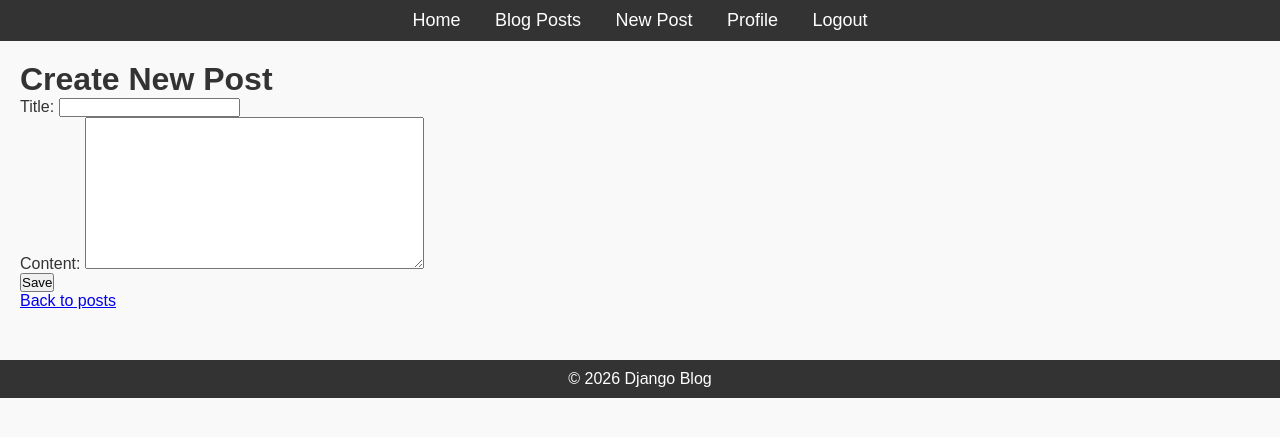
After one commit to Jaydilyc/Alx_DjangoLearnLab, a Django app: page /posts/new/ in a window 1280 px wide. The commit adds this page. Shown: the top 437 px of the page. Run offline with Django 5.2, Linux system fonts and the light colour scheme; the visitor is signed in with stand-in values (Sample User, id 1).

Commit message:
Add blog post CRUD features with class-based views and permissions

```diff
--- a/django_blog/blog/forms.py
+++ b/django_blog/blog/forms.py
@@ -1,6 +1,7 @@
 from django import forms
 from django.contrib.auth.forms import UserCreationForm
 from django.contrib.auth.models import User
+from .models import Post
 
 
 class UserRegisterForm(UserCreationForm):
@@ -15,3 +16,9 @@ class UserUpdateForm(forms.ModelForm):
     class Meta:
         model = User
         fields = ['username', 'email']
+
+
+class PostForm(forms.ModelForm):
+    class Meta:
+        model = Post
+        fields = ['title', 'content']
--- a/django_blog/blog/models.py
+++ b/django_blog/blog/models.py
@@ -2,6 +2,8 @@ from django.db import models
 
 # Create your models here.
 from django.contrib.auth.models import User
+from django.urls import reverse
+
 
 
 class Post(models.Model):
@@ -12,3 +14,6 @@ class Post(models.Model):
 
     def __str__(self):
         return self.title
+
+    def get_absolute_url(self):
+        return reverse('post-detail', kwargs={'pk': self.pk})
--- a/django_blog/blog/templates/blog/base.html
+++ b/django_blog/blog/templates/blog/base.html
@@ -12,8 +12,10 @@
         <nav>
             <ul>
                 <li><a href="{% url 'home' %}">Home</a></li>
+                <li><a href="{% url 'post-list' %}">Blog Posts</a></li>
 
                 {% if user.is_authenticated %}
+                    <li><a href="{% url 'post-create' %}">New Post</a></li>
                     <li><a href="{% url 'profile' %}">Profile</a></li>
                     <li><a href="{% url 'logout' %}">Logout</a></li>
                 {% else %}
--- a/django_blog/blog/templates/blog/home.html
+++ b/django_blog/blog/templates/blog/home.html
@@ -5,4 +5,5 @@
 {% block content %}
 <h1>Welcome to Django Blog</h1>
 <p>This is the homepage of your blog application.</p>
+<p><a href="{% url 'post-list' %}">View Blog Posts</a></p>
 {% endblock %}
--- /dev/null
+++ b/django_blog/blog/templates/blog/post_form.html
@@ -0,0 +1,21 @@
+{% extends "blog/base.html" %}
+
+{% block title %}Post Form{% endblock %}
+
+{% block content %}
+<h1>
+    {% if form.instance.pk %}
+        Edit Post
+    {% else %}
+        Create New Post
+    {% endif %}
+</h1>
+
+<form method="POST">
+    {% csrf_token %}
+    {{ form.as_p }}
+    <button type="submit">Save</button>
+</form>
+
+<p><a href="{% url 'post-list' %}">Back to posts</a></p>
+{% endblock %}
--- a/django_blog/blog/urls.py
+++ b/django_blog/blog/urls.py
@@ -1,12 +1,25 @@
 from django.urls import path
 from django.contrib.auth import views as auth_views
 from . import views
-from .views import home
+from .views import (
+    PostListView,
+    PostDetailView,
+    PostCreateView,
+    PostUpdateView,
+    PostDeleteView,
+)
 
 urlpatterns = [
     path('', views.home, name='home'),
+
     path('register/', views.register, name='register'),
     path('login/', auth_views.LoginView.as_view(template_name='blog/login.html'), name='login'),
     path('logout/', auth_views.LogoutView.as_view(template_name='blog/logout.html'), name='logout'),
     path('profile/', views.profile, name='profile'),
+
+    path('posts/', PostListView.as_view(), name='post-list'),
+    path('posts/new/', PostCreateView.as_view(), name='post-create'),
+    path('posts/<int:pk>/', PostDetailView.as_view(), name='post-detail'),
+    path('posts/<int:pk>/edit/', PostUpdateView.as_view(), name='post-update'),
+    path('posts/<int:pk>/delete/', PostDeleteView.as_view(), name='post-delete'),
 ]
--- a/django_blog/blog/views.py
+++ b/django_blog/blog/views.py
@@ -1,12 +1,16 @@
 from django.shortcuts import render, redirect
 from django.contrib.auth.decorators import login_required
 from django.contrib import messages
-from .forms import UserRegisterForm, UserUpdateForm
+from django.views.generic import ListView, DetailView, CreateView, UpdateView, DeleteView
+from django.contrib.auth.mixins import LoginRequiredMixin, UserPassesTestMixin
+from django.urls import reverse_lazy
+
+from .models import Post
+from .forms import UserRegisterForm, UserUpdateForm, PostForm
 
 
-# Create your views here.
 def home(request):
-    return render(request, 'blog/base.html')
+    return render(request, 'blog/home.html')
 
 
 def register(request):
@@ -35,3 +39,49 @@ def profile(request):
         form = UserUpdateForm(instance=request.user)
 
     return render(request, 'blog/profile.html', {'form': form})
+
+
+class PostListView(ListView):
+    model = Post
+    template_name = 'blog/post_list.html'
+    context_object_name = 'posts'
+    ordering = ['-published_date']
+
+
+class PostDetailView(DetailView):
+    model = Post
+    template_name = 'blog/post_detail.html'
+
+
+class PostCreateView(LoginRequiredMixin, CreateView):
+    model = Post
+    form_class = PostForm
+    template_name = 'blog/post_form.html'
+
+    def form_valid(self, form):
+        form.instance.author = self.request.user
+        return super().form_valid(form)
+
+
+class PostUpdateView(LoginRequiredMixin, UserPassesTestMixin, UpdateView):
+    model = Post
+    form_class = PostForm
+    template_name = 'blog/post_form.html'
+
+    def form_valid(self, form):
+        form.instance.author = self.request.user
+        return super().form_valid(form)
+
+    def test_func(self):
+        post = self.get_object()
+        return self.request.user == post.author
+
+
+class PostDeleteView(LoginRequiredMixin, UserPassesTestMixin, DeleteView):
+    model = Post
+    template_name = 'blog/post_confirm_delete.html'
+    success_url = reverse_lazy('post-list')
+
+    def test_func(self):
+        post = self.get_object()
+        return self.request.user == post.author
```
Also changed, not shown: django_blog/blog/templates/blog/post_confirm_delete.html (added, +15 -0 lines), django_blog/blog/templates/blog/post_detail.html (added, +21 -0 lines), django_blog/blog/templates/blog/post_list.html (added, +23 -0 lines).
